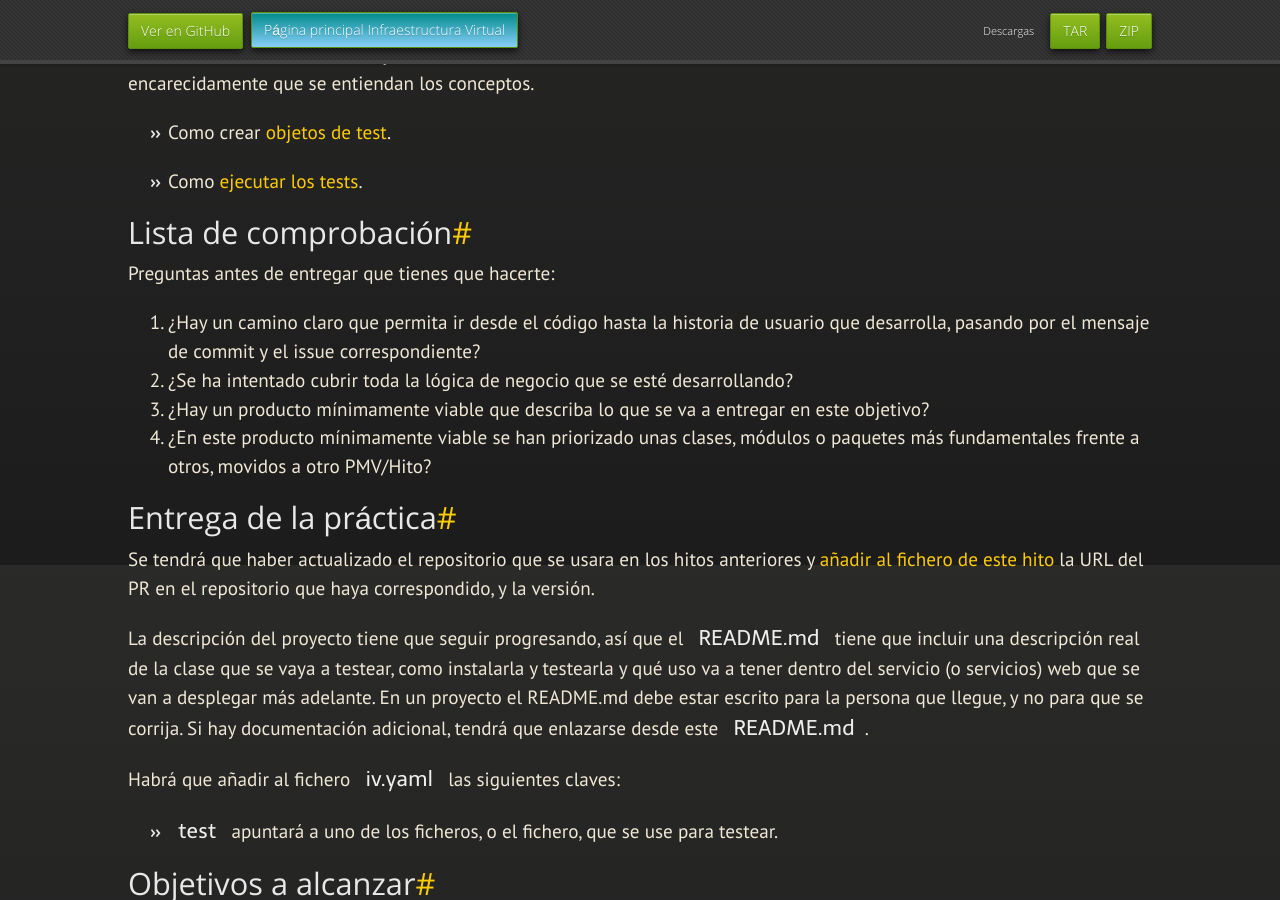
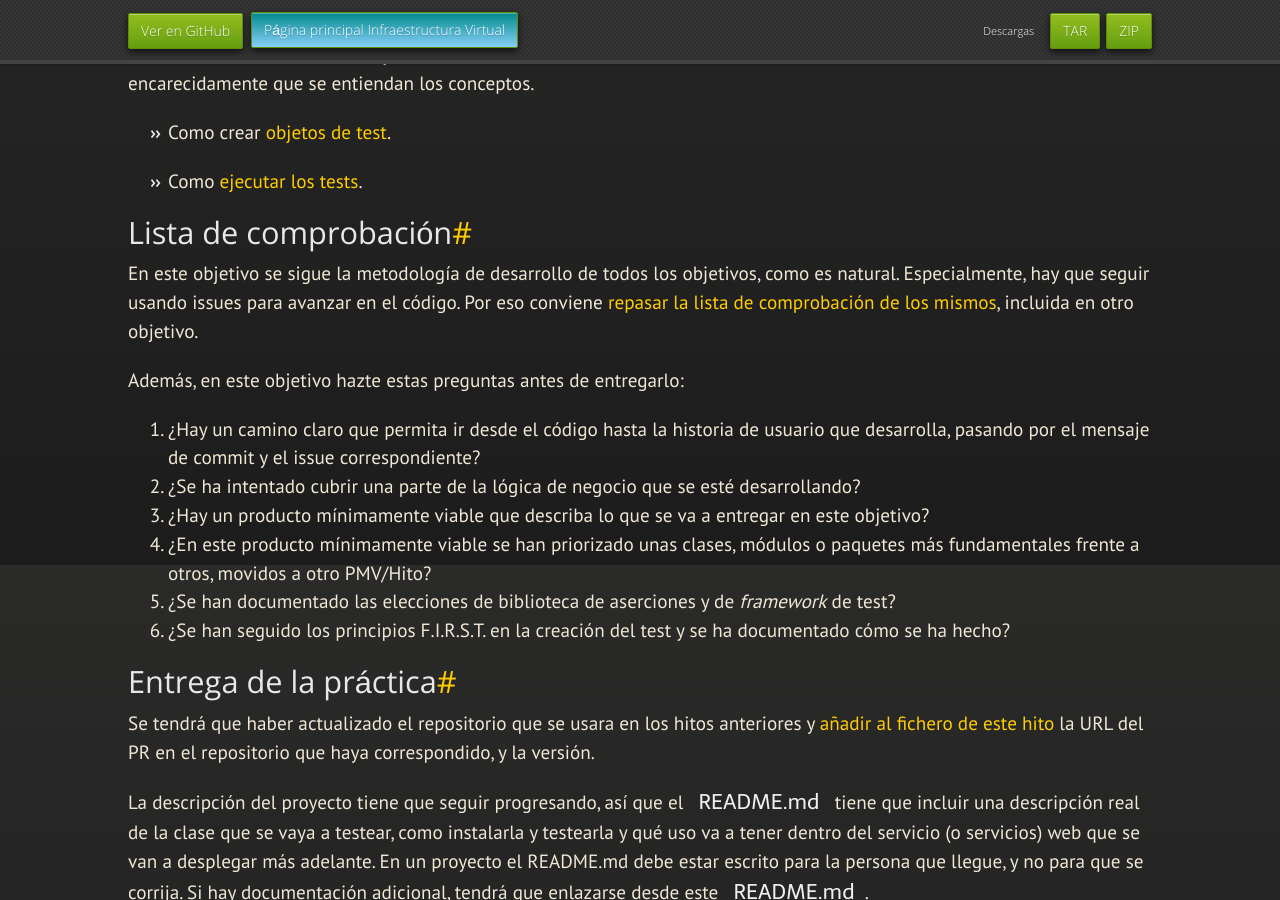
Before and after one commit to JJ/IV, a Jekyll site: the page built from documentos/proyecto/4.Tests.md, in a window 1280 px wide and 900 px high, scrolled down 1235 px. Built offline with Jekyll 4.4.1, drawn with Linux system fonts in a browser that asks for light colours; nearby versions of some CDN libraries; some web fonts are replaced; our own code applies the rules of GitHub Pages for plain Markdown files.

Commit message:
Sync documentos/proyecto/4.Tests.md de master a gh-pages

```diff
--- a/documentos/proyecto/4.Tests.md
+++ b/documentos/proyecto/4.Tests.md
@@ -79,23 +79,34 @@ recomienda encarecidamente que se entiendan los conceptos.
 
 ## Lista de comprobación
 
-Preguntas antes de entregar que tienes que hacerte:
+En este objetivo se sigue la metodología de desarrollo de todos los objetivos,
+como es natural. Especialmente, hay que seguir usando issues para avanzar en el
+código. Por eso conviene [repasar la lista de comprobación de los
+mismos](https://jj.github.io/IV/documentos/proyecto/2.Entidad#lista-de-comprobaci%C3%B3n),
+incluida en otro objetivo.
+
+Además, en este objetivo hazte estas preguntas antes de entregarlo:
 
 1. ¿Hay un camino claro que permita ir desde el código hasta la historia de
    usuario que desarrolla, pasando por el mensaje de commit y el issue
    correspondiente?
-2. ¿Se ha intentado cubrir toda la lógica de negocio que se esté desarrollando?
+2. ¿Se ha intentado cubrir una parte de la lógica de negocio que se
+   esté desarrollando?
 3. ¿Hay un producto mínimamente viable que describa lo que se va a entregar en
    este objetivo?
 4. ¿En este producto mínimamente viable se han priorizado unas clases,
    módulos o paquetes más fundamentales frente a otros, movidos a otro
    PMV/Hito?
+5. ¿Se han documentado las elecciones de biblioteca de aserciones y de
+   *framework* de test?
+6. ¿Se han seguido los principios F.I.R.S.T. en la creación del test y
+   se ha documentado cómo se ha hecho?
 
 ## Entrega de la práctica
 
 Se tendrá que haber actualizado el repositorio que se usara en los hitos
 anteriores y
-[añadir al fichero de este hito](https://github.com/JJ/IV-21-22/blob/master/practicas/objetivo-4)
+[añadir al fichero de este hito](https://github.com/JJ/IV-21-22/blob/master/practicas/objetivo-4.md)
 la URL del PR en el repositorio que haya correspondido, y la versión.
 
 La descripción del proyecto tiene que seguir progresando, así que el
```
